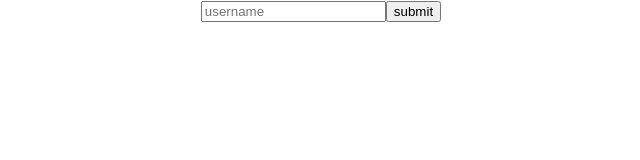
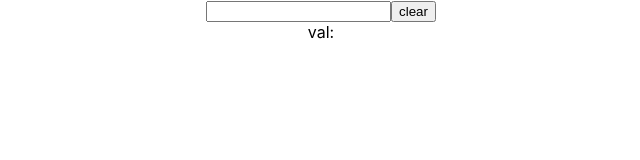
Before and after one commit to debuconnor/reactstudy, a React (Create React App) app in the folder day5/: page / in a window 1280 px wide. Shown: the top 160 px of the page, without its empty margins (319-959 px from the left). Built offline with nearby package versions, Linux system fonts and the light colour scheme.

Commit message:
practicing useState

```diff
--- a/day5/src/App.js
+++ b/day5/src/App.js
@@ -1,12 +1,22 @@
 import './App.css';
-import React from 'react'
-import InputRef from './InputRef';
+import React, { useState } from 'react'
 
 function App() {
+  const [text, setText] = useState('')
 
-  return(
+  const onChange = (e) => {
+    setText(e.target.value);
+  }
+
+  const clearText = (e) =>{
+    setText('')
+  }
+
+  return (
     <div className='App'>
-      <InputRef />
+      <input onChange={onChange} value={text} />
+      <button onClick={clearText}>clear</button>
+      <div>val: {text}</div>
     </div>
   )
 }
```
